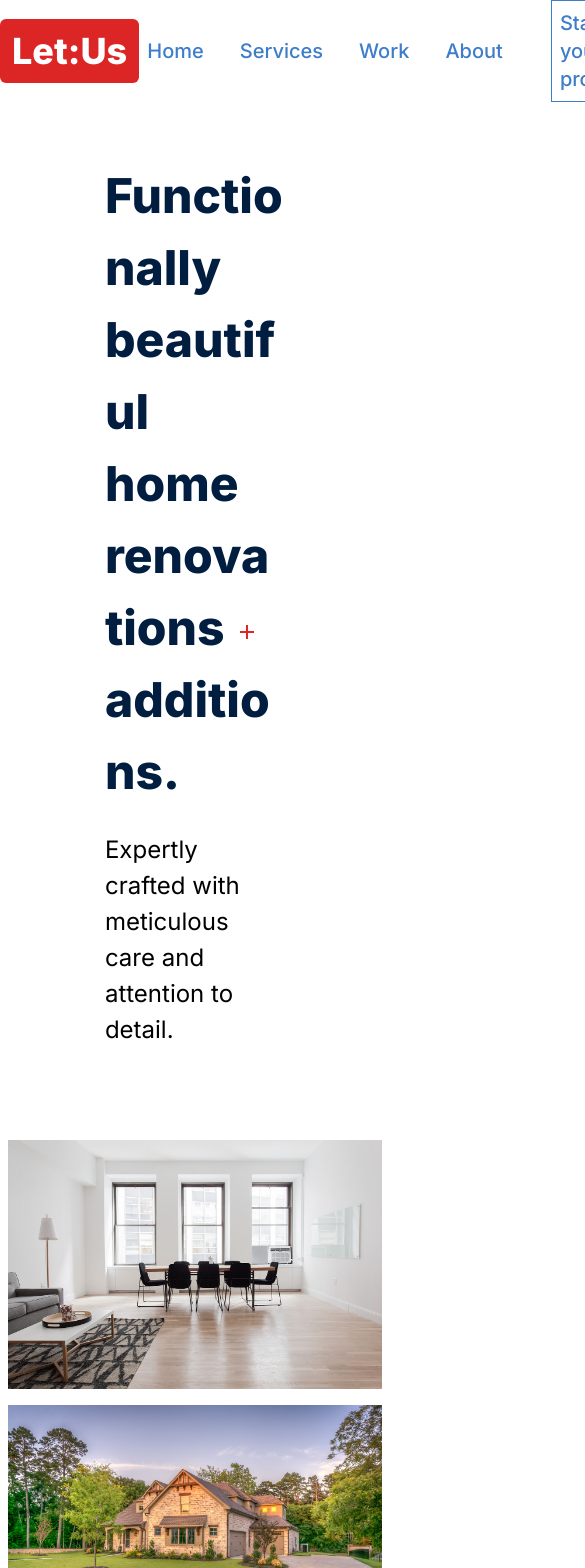
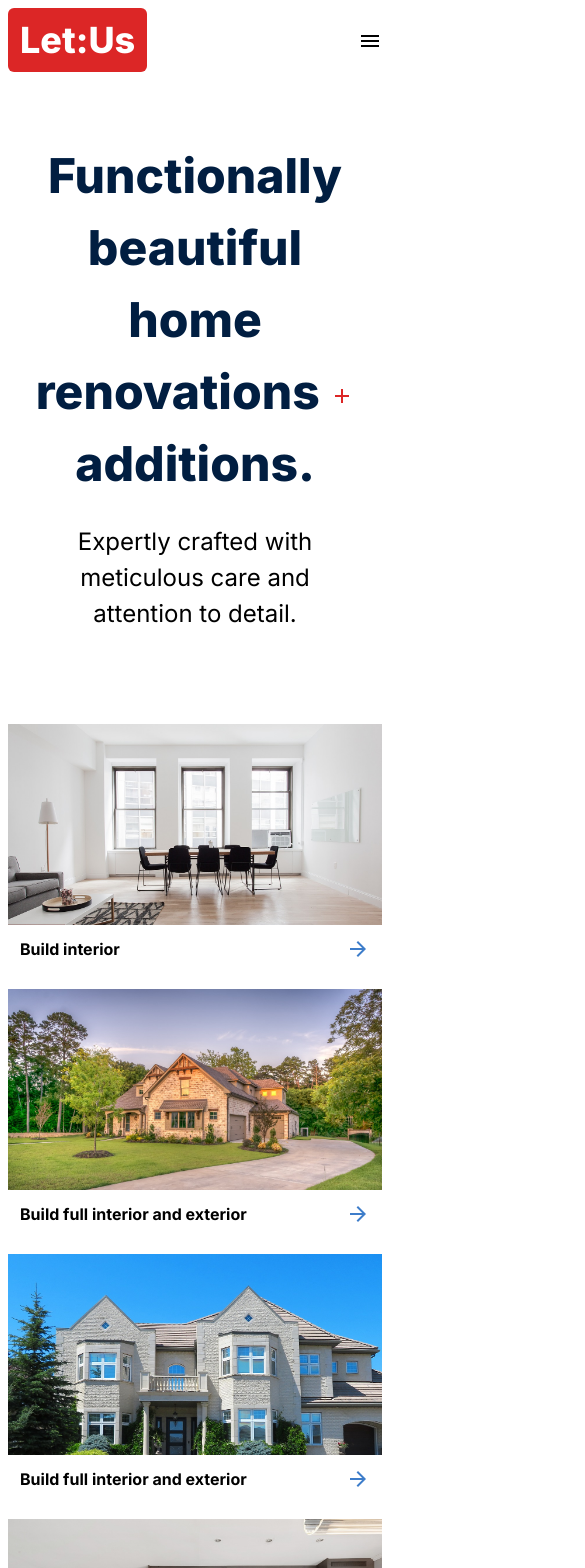
Before and after one commit to kapilaklecha/house-builder, a Next.js app: page /work in a window 390 px wide. Shown: the top 1568 px of the page, 585 px wide, since content can reach past the window. Built offline with nearby package versions, Linux system fonts and the light colour scheme.

Commit message:
make it responsive

```diff
--- a/components/Container.tsx
+++ b/components/Container.tsx
@@ -2,7 +2,7 @@ import React, { ReactNode } from 'react'
 
 const Container = ({ children } : {children : ReactNode}) => {
     return (
-<div className=' max-w-[1216px] m-auto w-[100%] '>
+<div className=' max-w-[1216px] max-lg:max-w-[829px]  max-xl:max-w-[1024px] m-auto w-[100%] '>
         {children}
     </div>
   )
--- a/components/Footer.tsx
+++ b/components/Footer.tsx
@@ -4,28 +4,28 @@ import Container from './Container'
 const Footer = () => {
   return (
     <Container>
-    <div className='flex  gap-6 py-12'>
-      <div className=' w-[33.33%] px-6'><h3 className=' font-bold text-[20px] mb-6'>WF Design + Build © 2024</h3>
+    <div className='flex  gap-6 py-12 max-lg:flex-col'>
+      <div className=' w-[33.33%] max-lg:w-[100%] px-6'><h3 className=' font-bold text-[20px] mb-6'>WF Design + Build © 2024</h3>
       <p className=' text-[24px] mb-6'>4432 Wilson Rd.
 Chilliwack, BC V2R 5C5</p>
 <a href="" className=' text-primary'>Privacy Policy</a>
       </div>
-      <div className=' w-[33.33%] px-6'>
+      <div className=' w-[33.33%] max-lg:w-[100%] px-6'>
         <h3 className=' font-bold text-[20px] mb-6'>
         Join Our Team
         </h3>
         <p className=' text-[24px] mb-6'>We're always open to discussing collaboration opportunities with other professional trades. Go ahead and introduce yourself.</p>
-        <a href="" className=' text-primary'>Say Hello</a>
+        <a href="" className=' text-primary text-[18px]'>Say Hello</a>
       </div>
-      <div className=' w-[16.66%] flex flex-col px-6'>
+      <div className=' w-[16.66%] max-lg:w-[100%] flex flex-col px-6'>
 <h3 className=' font-bold text-[20px] mb-6'>Get social</h3>
-<a href="" className=' text-primary'>Facebook</a><a href="" className=' text-primary'>Instagram</a><a href="" className=' text-primary'>LinkedIn</a>
+<a href="" className=' text-primary text-[18px] '>Facebook</a><a href="" className=' text-primary text-[18px]'>Instagram</a><a href="" className=' text-primary text-[18px]'>LinkedIn</a>
       </div>
-      <div className=' w-[16.66%] flex flex-col px-6' >
-        <h3 className=' font-bold text-[20px] mb-6'>Contact us</h3>
+      <div className=' w-[16.66%] flex flex-col px-6 max-lg:w-[100%]' >
+        <h3 className=' font-bold text-[20px] mb-6 '>Contact us</h3>
 
-        <a href="" className=' text-primary'>Sand an email</a>
-        <a href="" className=' text-primary'>998-877-6655</a>
+        <a href="" className=' text-primary text-[18px]'>Sand an email</a>
+        <a href="" className=' text-primary text-[18px]'>998-877-6655</a>
       </div>
     </div>
     </Container>
--- a/components/HeroSection.tsx
+++ b/components/HeroSection.tsx
@@ -5,7 +5,7 @@ import Button from './Button';
 const HeroSection = ({heading, lastWord, desc, logo = false, button = true} : {heading : string, lastWord: string, desc :string, logo?: boolean, button?: boolean}) => {
   return (
     <div className=' py-[48px] px-5'>
-    <div className=' flex w-[58.33%] flex-col p-3 m-auto'>
+    <div className=' flex w-[58.33%] max-lg:w-[100%] flex-col max-lg:items-center max-lg:text-center p-3 m-auto '>
         <h1 className=' text-[3rem] text-[#011e41]  font-extrabold break-words max-w-[680px] mb-6'>{heading}
         {logo && <span><AddIcon className=' text-[3rem] font-extrabold text-logo '/></span>}
         {lastWord}
--- a/components/imageGrid/ImageComp.tsx
+++ b/components/imageGrid/ImageComp.tsx
@@ -6,9 +6,9 @@ const ImageComp = ({source, text } : {source: string, text : string}) => {
     <div className=' relative p-2'>
     <a href="">
       <figure className='group relative'>
-        <img src={source} alt="previous-project-image" className='w-full h-auto' />
+        <img src={source} alt="previous-project-image" className='w-full h-[269px]  max-lg:h-[100%] object-cover ' />
         <figcaption>
-          <div className='flex justify-between p-3 bg-white absolute bottom-0 left-0 right-0 z-10 opacity-0 group-hover:opacity-100 transition-opacity duration-300'>
+          <div className='flex justify-between p-3 bg-white absolute bottom-0 left-0 right-0 z-10 opacity-0 group-hover:opacity-100 transition-opacity duration-300 max-lg:opacity-100'>
             <p className='font-bold'>{text}</p>
             <ArrowForwardIcon className='text-primary'/>
           </div>
--- a/components/imageGrid/ImageComponentWithDesc.tsx
+++ b/components/imageGrid/ImageComponentWithDesc.tsx
@@ -2,9 +2,11 @@ import React from 'react'
 
 const ImageComponentWithDesc = ({source, heading, desc} : { source : string, heading: string, desc : string}) => {
   return (
-    <div className="p-4 max-w-sm mx-auto">
-    <div className="border  border-[#e5e5e5] rounded-sm overflow-hidden shadow-sm">
-      <img src={source} alt={heading} className=" h-60 w-full object-cover" />
+    <div className="p-4  mx-auto">
+    <div className="border border-[#e5e5e5] rounded-sm overflow-hidden shadow-sm">
+      <div className="h-64  w-full overflow-hidden max-lg:h-full">
+        <img src={source} alt={heading} className="h-full w-full object-cover" />
+      </div>
       <div className="p-6 flex flex-col justify-center items-center">
         <h3 className="text-xl font-bold my-2">{heading}</h3>
         <p className="text-center text-gray-700">{desc}</p>
--- a/components/navbar/Header.tsx
+++ b/components/navbar/Header.tsx
@@ -1,17 +1,26 @@
-import React from "react";
+'use client'
+import  { useState } from "react";
 import Link from "next/link";
 import Container from "../Container";
 import Button from "../Button";
+import CloseIcon from '@mui/icons-material/Close';
+import MenuIcon from '@mui/icons-material/Menu';
 
 const Header = () => {
+  const [show, setShow] = useState<boolean>(false);
+
+  const toggleMenu = () => {
+    setShow(!show);
+  };
+
   return (
-    <nav className=" h-[100px] ">
+    <nav className=" h-fit py-2 ">
       <Container>
         <div className=" h-[100%] flex items-center justify-between ">
-        <Link href='/' className=" group font-extrabold text-4xl text-white bg-logo p-3 rounded-md hover:bg-white ">
+        <Link href='/' className=" group font-extrabold text-4xl text-white bg-logo p-3 rounded-md hover:bg-white  max-lg:hidden">
          <span className=" group-hover:text-[#2a2b]">Let</span><span className=" group-hover:text-primary">:</span><span className=" group-hover:text-[#2a2b]">Us</span>
         </Link>
-       <div className="flex items-center" >
+       <div className="flex items-center max-lg:hidden" >
         <NavLink routpath="/" name="Home" />
         <NavLink routpath="/services" name="Services"/>
         <NavLink routpath="/work" name="Work" />
@@ -22,10 +31,29 @@ const Header = () => {
         </div>
 
        </div>
+
         </div>
 
       </Container>
+      <div className=" lg:hidden">
+      <div className=" px-2 w-[100%]  flex justify-between items-center ">
+     <Link href='/' className=" group font-extrabold text-4xl text-white bg-logo p-3 rounded-md hover:bg-white lg:hidden h-[64px]" >
+         <span className=" group-hover:text-[#2a2b]">Let</span><span className=" group-hover:text-primary">:</span><span className=" group-hover:text-[#2a2b]">Us</span>
+        </Link>
+      <div className=" lg:hidden max-lg:block"><button onClick={toggleMenu}>{show ? <CloseIcon/> :  <MenuIcon/>}</button></div>
+      </div>
+      {show && <div className=" flex flex-col justify-center items-center">
+      <NavLink routpath="/" name="Home" />
+        <NavLink routpath="/services" name="Services"/>
+        <NavLink routpath="/work" name="Work" />
+        <NavLink routpath="/about" name="About" />
+        <div className=" ml-5">
 
+        <Button path="/contact" text="Start your project" className={' p-2   bg-white border font-medium text-xl text-primary hover:bg-primary hover:text-white  '}/>
+        </div>
+
+      </div>}
+      </div>
     </nav>
   );
 };
```
